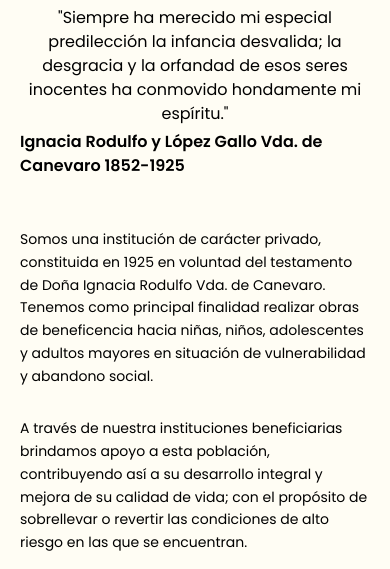
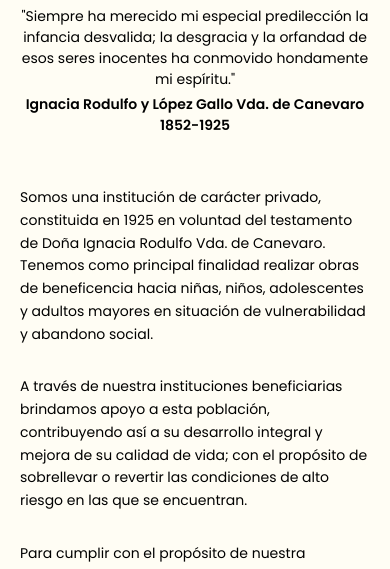
Before and after one commit to luandeer/fundacion-ignacia, a website: page nosotros.html in a window 390 px wide. Shown: the part 244-813 px from the top of the page. Drawn offline with nearby package versions, Linux system fonts and the light colour scheme.

Commit message:
actualizando

```diff
--- a/nosotros.html
+++ b/nosotros.html
@@ -177,7 +177,7 @@
   <main>
     <div class="bg-[#FFFDF4] relative overflow-hidden">
       <div id="menu-responsive"
-        class="absolute z-10 bg-[#FFFDF4] transform translate-x-full transition-transform duration-300 h-[calc(100vh-80px)] ease-in-out w-full pointer-events-auto">
+        class="fixed z-[15] bg-[#FFFDF4] transform translate-x-full transition-transform duration-300 h-[calc(100vh-80px)] ease-in-out w-full pointer-events-auto">
         <div class="h-full flex flex-col justify-between">
           <div class="flex flex-col">
             <a href="/nosotros.html"
@@ -256,14 +256,15 @@
               data-aos-once="true"><span class="block">Historia</span> de la
               Fundación</h1>
 
-            <p class=" text-center mb-1 max-w-[700px]" data-aos="fade-up" data-aos-duration="1000" data-aos-once="true">
+            <p class=" text-center mb-1 max-w-[700px] text-[14px] md:text-[16px]" data-aos="fade-up"
+              data-aos-duration="1000" data-aos-once="true">
               "Siempre ha merecido mi especial predilección la infancia
               desvalida; la
               desgracia y la
               orfandad de esos
               seres inocentes ha conmovido hondamente mi espíritu."</p>
-            <p class=" mb-[50px] font-semibold text-start" data-aos="fade-up" data-aos-duration="1000"
-              data-aos-once="true">Ignacia Rodulfo y López Gallo Vda. de Canevaro
+            <p class=" mb-[50px] font-semibold text-center md:text-start text-[14px] md:text-[16px]" data-aos="fade-up"
+              data-aos-duration="1000" data-aos-once="true">Ignacia Rodulfo y López Gallo Vda. de Canevaro
               1852-1925
             </p>
 
```
Also changed, not shown: actividad.html (+1 -1 lines), actividades.html (+1 -1 lines), asiloLima.html (+1 -1 lines), contacto.html (+1 -1 lines), detalleImpacto.html (+1 -1 lines), detalleInmueble.html (+1 -1 lines), fundadora.html (+1 -1 lines), index.html (+1 -1 lines), inmueblesAlquiler.html (+1 -1 lines), institutoNacionalCiencias.html (+1 -1 lines), nuestroImpacto.html (+1 -1 lines), programasocial.html (+1 -1 lines), transformnarVidas.html (+1 -1 lines), css/output.css.
